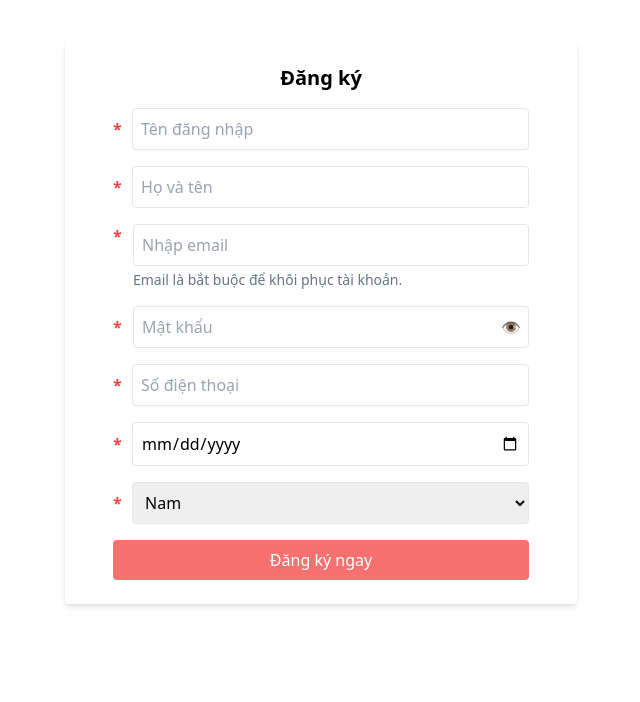
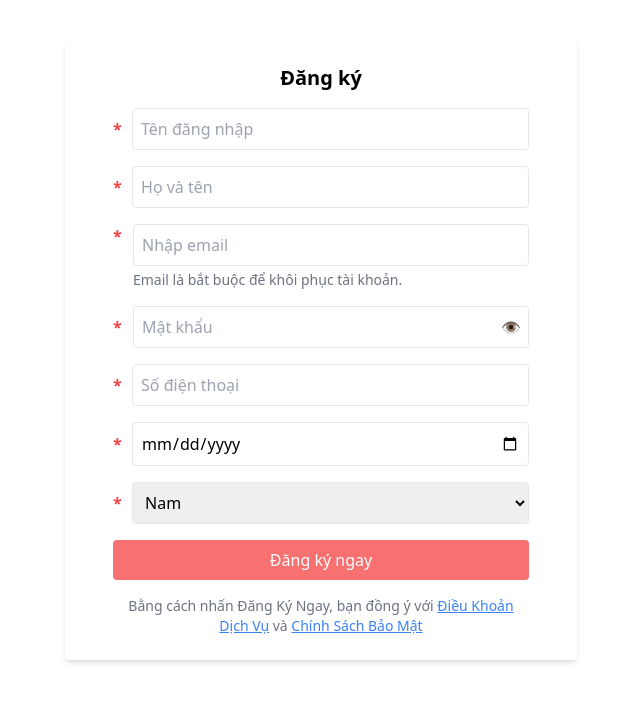
Before and after one commit to THoai05/travel-booking-website, a Next.js app in the folder bookinghotel-fe/: page /register in a window 1280 px wide. Shown: the top 702 px of the page, without its empty margins (319-959 px from the left). Built offline with nearby package versions, Linux system fonts and the light colour scheme.

Commit message:
sua giao dien

```diff
--- a/bookinghotel-fe/src/app/register/page.tsx
+++ b/bookinghotel-fe/src/app/register/page.tsx
@@ -209,6 +209,16 @@ export default function RegisterPage() {
         >
           Đăng ký ngay
         </button>
+		<p className="text-sm text-center text-gray-500">
+		  Bằng cách nhấn Đăng Ký Ngay, bạn đồng ý với&nbsp;
+		  <a href="/terms" className="text-blue-500 underline">
+			Điều Khoản Dịch Vụ
+		  </a>
+		  &nbsp;và&nbsp;
+		  <a href="/privacy" className="text-blue-500 underline">
+			Chính Sách Bảo Mật
+		  </a>
+		</p>
       </form>
 
       {/* Toast hiển thị nổi màn hình nhỏ */}
```
